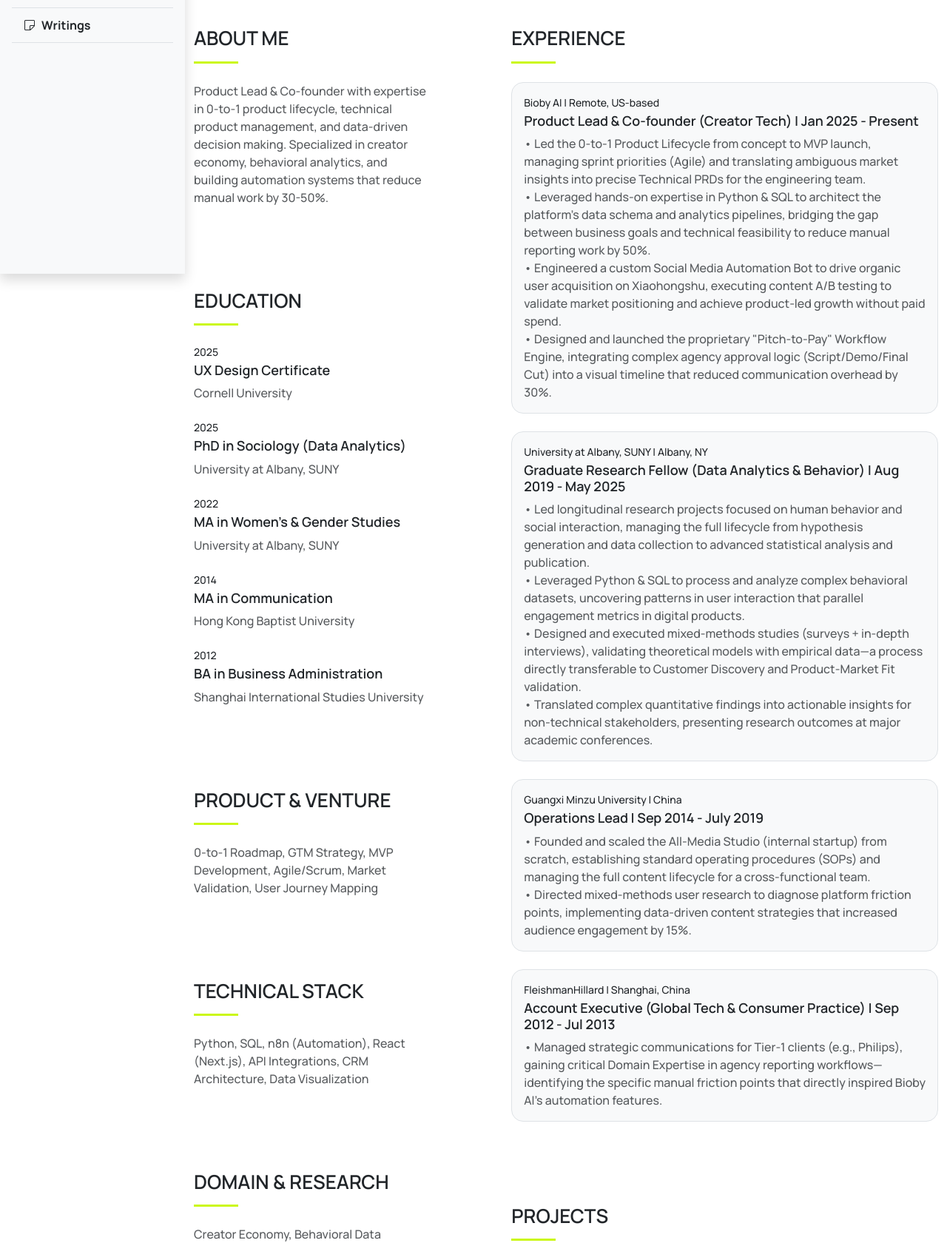
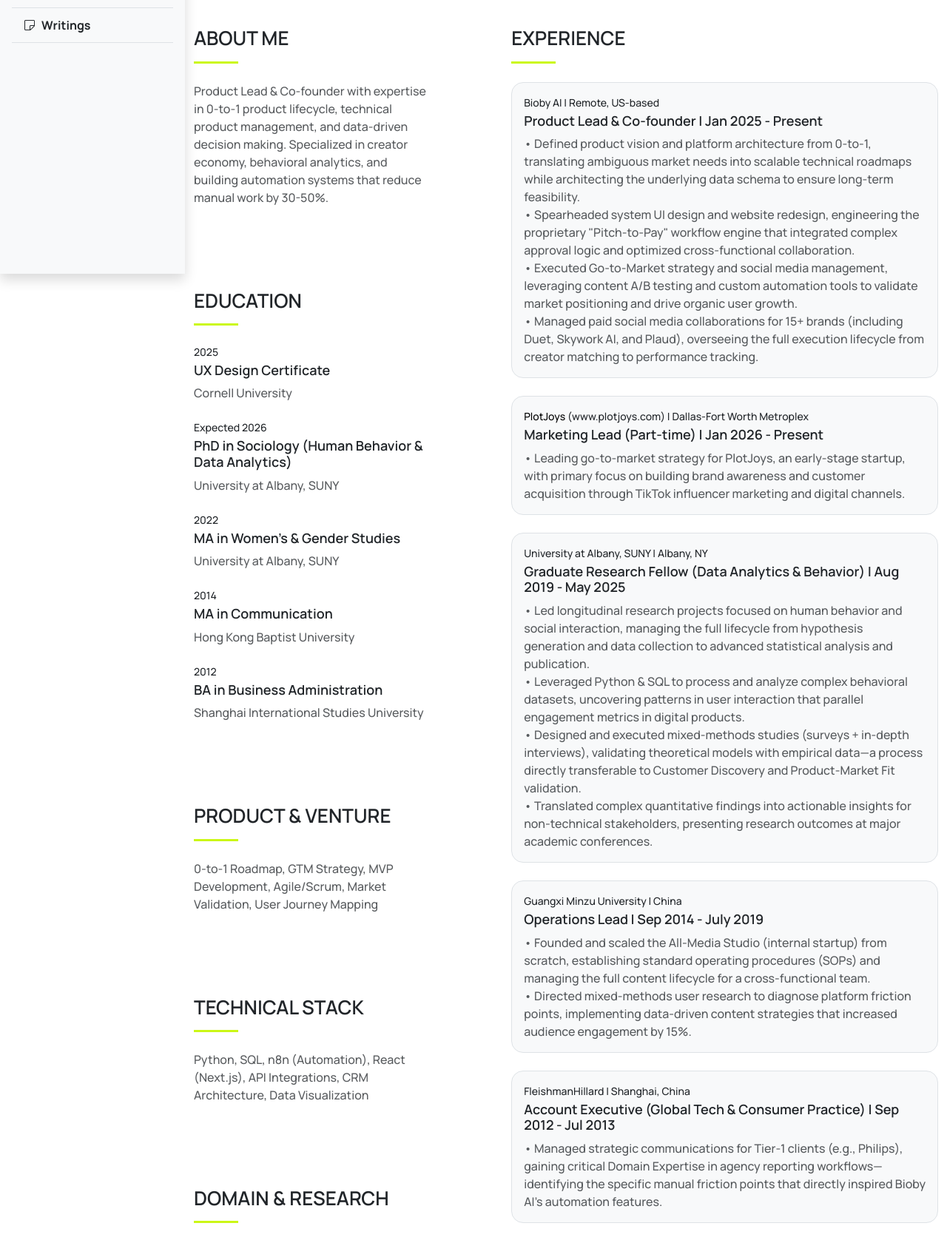
Before and after one commit to bin0520/portfolio, a website: page resume.html in a window 1280 px wide. Shown: the part 462-2142 px from the top of the page at 74% size. Drawn offline with Linux system fonts and the light colour scheme.

Commit message:
Update resume.html and components README
- Change expected graduation year for PhD in Sociology to 2026 and update specialization to "Human Behavior & Data Analytics".
- Replace detailed experience and projects sections with placeholders in resume.html.
- Add entries for new experience and projects sections in components README.md.

```diff
--- /dev/null
+++ b/components/experience-section.html
@@ -0,0 +1,37 @@
+<div class="widget mb-5 mb-lg-7">
+    <div class="hero-caption hero-caption-2">
+        <h2 class="h4 text-uppercase">Experience</h2>
+    </div>
+    <div class="mt-4 border bg-body-tertiary rounded-4 p-3">
+        <p class="fs-14 mb-1">Bioby AI | Remote, US-based</p>
+        <h3 class="h6 mb-2">Product Lead & Co-founder | Jan 2025 - Present</h3>
+        <p class="opacity-75 mb-0">• Defined product vision and platform architecture from 0-to-1, translating ambiguous market needs into scalable technical roadmaps while architecting the underlying data schema to ensure long-term feasibility.<br>
+        • Spearheaded system UI design and website redesign, engineering the proprietary "Pitch-to-Pay" workflow engine that integrated complex approval logic and optimized cross-functional collaboration.<br>
+        • Executed Go-to-Market strategy and social media management, leveraging content A/B testing and custom automation tools to validate market positioning and drive organic user growth.<br>
+        • Managed paid social media collaborations for 15+ brands (including Duet, Skywork AI, and Plaud), overseeing the full execution lifecycle from creator matching to performance tracking.</p>
+    </div>
+    <div class="mt-4 border bg-body-tertiary rounded-4 p-3">
+        <p class="fs-14 mb-1"><a href="https://www.plotjoys.com" target="_blank" rel="noopener noreferrer" class="hover-underline">PlotJoys</a> (www.plotjoys.com) | Dallas-Fort Worth Metroplex</p>
+        <h3 class="h6 mb-2">Marketing Lead (Part-time) | Jan 2026 - Present</h3>
+        <p class="opacity-75 mb-0">• Leading go-to-market strategy for PlotJoys, an early-stage startup, with primary focus on building brand awareness and customer acquisition through TikTok influencer marketing and digital channels.</p>
+    </div>
+    <div class="mt-4 border bg-body-tertiary rounded-4 p-3">
+        <p class="fs-14 mb-1">University at Albany, SUNY | Albany, NY</p>
+        <h3 class="h6 mb-2">Graduate Research Fellow (Data Analytics & Behavior) | Aug 2019 - May 2025</h3>
+        <p class="opacity-75 mb-0">• Led longitudinal research projects focused on human behavior and social interaction, managing the full lifecycle from hypothesis generation and data collection to advanced statistical analysis and publication.<br>
+        • Leveraged Python & SQL to process and analyze complex behavioral datasets, uncovering patterns in user interaction that parallel engagement metrics in digital products.<br>
+        • Designed and executed mixed-methods studies (surveys + in-depth interviews), validating theoretical models with empirical data—a process directly transferable to Customer Discovery and Product-Market Fit validation.<br>
+        • Translated complex quantitative findings into actionable insights for non-technical stakeholders, presenting research outcomes at major academic conferences.</p>
+    </div>
+    <div class="mt-4 border bg-body-tertiary rounded-4 p-3">
+        <p class="fs-14 mb-1">Guangxi Minzu University | China</p>
+        <h3 class="h6 mb-2">Operations Lead | Sep 2014 - July 2019</h3>
+        <p class="opacity-75 mb-0">• Founded and scaled the All-Media Studio (internal startup) from scratch, establishing standard operating procedures (SOPs) and managing the full content lifecycle for a cross-functional team.<br>
+        • Directed mixed-methods user research to diagnose platform friction points, implementing data-driven content strategies that increased audience engagement by 15%.</p>
+    </div>
+    <div class="mt-4 border bg-body-tertiary rounded-4 p-3">
+        <p class="fs-14 mb-1">FleishmanHillard | Shanghai, China</p>
+        <h3 class="h6 mb-2">Account Executive (Global Tech & Consumer Practice) | Sep 2012 - Jul 2013</h3>
+        <p class="opacity-75 mb-0">• Managed strategic communications for Tier-1 clients (e.g., Philips), gaining critical Domain Expertise in agency reporting workflows—identifying the specific manual friction points that directly inspired Bioby AI's automation features.</p>
+    </div>
+</div>
--- a/resume.html
+++ b/resume.html
@@ -152,8 +152,8 @@
                                             <p class="opacity-75">Cornell University</p>
                                         </div>
                                         <div class="mt-4">
-                                            <p class="fs-14 mb-1">2025</p>
-                                            <h3 class="h6 mb-2">PhD in Sociology (Data Analytics)</h3>
+                                            <p class="fs-14 mb-1">Expected 2026</p>
+                                            <h3 class="h6 mb-2">PhD in Sociology (Human Behavior & Data Analytics)</h3>
                                             <p class="opacity-75">University at Albany, SUNY</p>
                                         </div>
                                         <div class="mt-4">
@@ -194,49 +194,8 @@
                             </div>
                             <div class="col-12 col-lg-7">
                                 <div class="sticky-lg-top top-20">
-                                    <div class="widget mb-5 mb-lg-7">
-                                        <div class="hero-caption hero-caption-2">
-                                            <h2 class="h4 text-uppercase">Experience</h2>
-                                        </div>
-                                        <div class="mt-4 border bg-body-tertiary rounded-4 p-3">
-                                            <p class="fs-14 mb-1">Bioby AI | Remote, US-based</p>
-                                            <h3 class="h6 mb-2">Product Lead & Co-founder (Creator Tech) | Jan 2025 - Present</h3>
-                                            <p class="opacity-75 mb-0">• Led the 0-to-1 Product Lifecycle from concept to MVP launch, managing sprint priorities (Agile) and translating ambiguous market insights into precise Technical PRDs for the engineering team.<br>
-                                            • Leveraged hands-on expertise in Python & SQL to architect the platform's data schema and analytics pipelines, bridging the gap between business goals and technical feasibility to reduce manual reporting work by 50%.<br>
-                                            • Engineered a custom Social Media Automation Bot to drive organic user acquisition on Xiaohongshu, executing content A/B testing to validate market positioning and achieve product-led growth without paid spend.<br>
-                                            • Designed and launched the proprietary "Pitch-to-Pay" Workflow Engine, integrating complex agency approval logic (Script/Demo/Final Cut) into a visual timeline that reduced communication overhead by 30%.</p>
-                                        </div>
-                                        <div class="mt-4 border bg-body-tertiary rounded-4 p-3">
-                                            <p class="fs-14 mb-1">University at Albany, SUNY | Albany, NY</p>
-                                            <h3 class="h6 mb-2">Graduate Research Fellow (Data Analytics & Behavior) | Aug 2019 - May 2025</h3>
-                                            <p class="opacity-75 mb-0">• Led longitudinal research projects focused on human behavior and social interaction, managing the full lifecycle from hypothesis generation and data collection to advanced statistical analysis and publication.<br>
-                                            • Leveraged Python & SQL to process and analyze complex behavioral datasets, uncovering patterns in user interaction that parallel engagement metrics in digital products.<br>
-                                            • Designed and executed mixed-methods studies (surveys + in-depth interviews), validating theoretical models with empirical data—a process directly transferable to Customer Discovery and Product-Market Fit validation.<br>
-                                            • Translated complex quantitative findings into actionable insights for non-technical stakeholders, presenting research outcomes at major academic conferences.</p>
-                                        </div>
-                                        <div class="mt-4 border bg-body-tertiary rounded-4 p-3">
-                                            <p class="fs-14 mb-1">Guangxi Minzu University | China</p>
-                                            <h3 class="h6 mb-2">Operations Lead | Sep 2014 - July 2019</h3>
-                                            <p class="opacity-75 mb-0">• Founded and scaled the All-Media Studio (internal startup) from scratch, establishing standard operating procedures (SOPs) and managing the full content lifecycle for a cross-functional team.<br>
-                                            • Directed mixed-methods user research to diagnose platform friction points, implementing data-driven content strategies that increased audience engagement by 15%.</p>
-                                        </div>
-                                        <div class="mt-4 border bg-body-tertiary rounded-4 p-3">
-                                            <p class="fs-14 mb-1">FleishmanHillard | Shanghai, China</p>
-                                            <h3 class="h6 mb-2">Account Executive (Global Tech & Consumer Practice) | Sep 2012 - Jul 2013</h3>
-                                            <p class="opacity-75 mb-0">• Managed strategic communications for Tier-1 clients (e.g., Philips), gaining critical Domain Expertise in agency reporting workflows—identifying the specific manual friction points that directly inspired Bioby AI's automation features.</p>
-                                        </div>
-                                    </div>
-                                    <div class="widget mb-5 mb-lg-7">
-                                        <div class="hero-caption hero-caption-2">
-                                            <h2 class="h4 text-uppercase">Projects</h2>
-                                        </div>
-                                        <div class="mt-4 border bg-body-tertiary rounded-4 p-3">
-                                            <p class="fs-14 mb-1">Creator Campaign Management System (CMS) | Bioby.ai</p>
-                                            <h3 class="h6 mb-2">Product Lead & Technical PM</h3>
-                                            <p class="opacity-75 mb-0">• Engineered a specialized "Campaign Workflow Engine" based on real-world execution experience, creating distinct approval stages for Script, Demo Video, and Final Cut to ensure strict QC before publishing.<br>
-                                            • Optimized the "Pitch-to-Pay" lifecycle by integrating a visual timeline that synchronizes Agency requirements with Creator schedules, reducing communication overhead by 30% and ensuring on-time delivery of marketing assets.</p>
-                                        </div>
-                                    </div>
+                                    <div id="experience-section-placeholder"></div>
+                                    <div id="projects-section-placeholder"></div>
                                     <div class="widget mb-5 mb-lg-7">
                                         <div class="hero-caption hero-caption-2">
                                             <h2 class="h4 text-uppercase">Other Skills</h2>
@@ -533,6 +492,16 @@ End Section Testimonial-->
     <script src="static/js/aos.js"></script>
     <script src="static/js/typed.umd.js"></script>
     <script src="static/js/component-loader.js"></script>
+    <script>
+        document.addEventListener('DOMContentLoaded', function() {
+            if (document.getElementById('experience-section-placeholder')) {
+                ComponentLoader.load('components/experience-section.html', '#experience-section-placeholder');
+            }
+            if (document.getElementById('projects-section-placeholder')) {
+                ComponentLoader.load('components/projects-section.html', '#projects-section-placeholder');
+            }
+        });
+    </script>
     <script src="static/js/sidebar-active.js"></script>
     <script src="static/js/custom.js"></script>
     <!-- end javascript libraries -->
```
Also changed, not shown: components/projects-section.html (added, +11 -0 lines), components/README.md.
